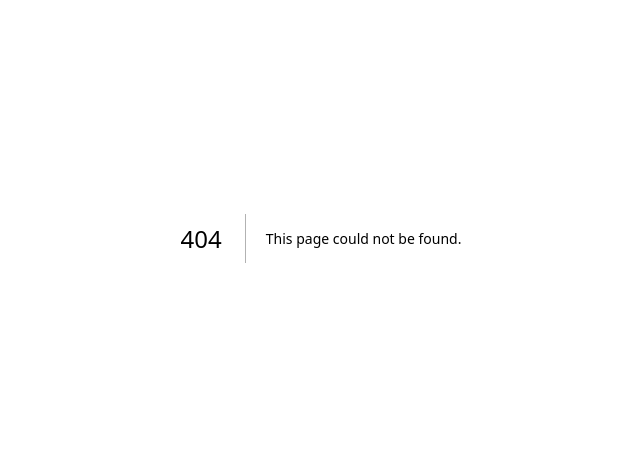
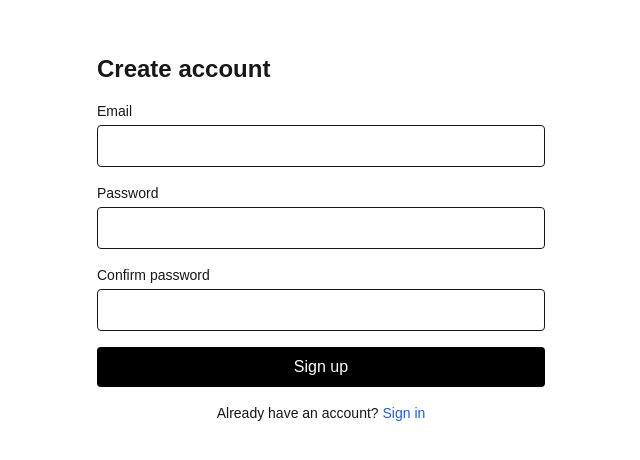
Before and after one commit to Bismithblde/EcoCart, a Next.js app: page /signup in a window 1280 px wide. Before the commit this address had no page. Shown: the part 162-622 px from the top of the page, without its empty margins (319-959 px from the left). Built offline with nearby package versions, Linux system fonts and the light colour scheme.

Commit message:
finished login/signup page, just need to change the ui

```diff
--- /dev/null
+++ b/app/login/page.tsx
@@ -0,0 +1,78 @@
+"use client";
+import React, { useState } from "react";
+import { useRouter } from "next/navigation";
+import Link from "next/link";
+
+export default function LoginPage() {
+  const router = useRouter();
+  const [email, setEmail] = useState("");
+  const [password, setPassword] = useState("");
+  const [loading, setLoading] = useState(false);
+  const [error, setError] = useState("");
+  const [cooldown, setCooldown] = useState(0);
+
+  async function handleSubmit(e: React.FormEvent) {
+    e.preventDefault();
+    setError("");
+    if (!/\S+@\S+\.\S+/.test(email)) return setError("Invalid email");
+    if (password.length < 6) return setError("Password too short");
+    setLoading(true);
+
+    const res = await fetch("/api/auth/login", {
+      method: "POST",
+      headers: { "Content-Type": "application/json" },
+      body: JSON.stringify({ email, password }),
+    });
+    const data = await res.json();
+    setLoading(false);
+
+    if (!res.ok) {
+      setError(data.error || "Login failed");
+      if (data.error?.includes("rate limit")) {
+        setCooldown(60);
+        const timer = setInterval(() => setCooldown(prev => prev > 0 ? prev - 1 : 0), 1000);
+        setTimeout(() => clearInterval(timer), 60000);
+      }
+      return;
+    }
+
+    if (data.access_token) {
+      localStorage.setItem("access_token", data.access_token);
+      localStorage.setItem("refresh_token", data.refresh_token);
+    }
+
+    router.push("/");
+  }
+
+  return (
+    <div className="min-h-screen flex items-center justify-center p-6">
+      <form onSubmit={handleSubmit} className="w-full max-w-md space-y-4">
+        <h1 className="text-2xl font-semibold">Sign in</h1>
+
+        <div>
+          <label className="block text-sm">Email</label>
+          <input type="email" value={email} onChange={(e)=>setEmail(e.target.value)} required className="mt-1 w-full rounded border px-3 py-2" />
+        </div>
+
+        <div>
+          <label className="block text-sm">Password</label>
+          <input type="password" value={password} onChange={(e)=>setPassword(e.target.value)} required className="mt-1 w-full rounded border px-3 py-2" />
+        </div>
+
+        {error && <div className="text-sm text-red-600">{error}</div>}
+        {cooldown > 0 && <div className="text-sm text-yellow-600">Too many attempts. Try again in {cooldown}s</div>}
+
+        <button disabled={loading || cooldown > 0} className="w-full rounded bg-black text-white py-2 disabled:opacity-60">
+          {loading ? "Signing in…" : cooldown > 0 ? `Wait ${cooldown}s` : "Sign in"}
+        </button>
+
+        <p className="text-center text-sm">
+          Don't have an account?{' '}
+          <Link href="/signup" className="font-medium text-blue-600">
+            Sign up
+          </Link>
+        </p>
+      </form>
+    </div>
+  );
+}
--- /dev/null
+++ b/app/signup/page.tsx
@@ -0,0 +1,97 @@
+"use client";
+
+import React, { useState } from "react";
+import { useRouter } from "next/navigation";
+import Link from "next/link";
+
+export default function SignupPage() {
+  const router = useRouter();
+  const [email, setEmail] = useState("");
+  const [password, setPassword] = useState("");
+  const [confirm, setConfirm] = useState("");
+  const [loading, setLoading] = useState(false);
+  const [error, setError] = useState("");
+  const [info, setInfo] = useState("");
+  const [cooldown, setCooldown] = useState(0);
+
+  function validEmail(v: string) {
+    return /\S+@\S+\.\S+/.test(v);
+  }
+
+  async function handleSubmit(e: React.FormEvent) {
+    e.preventDefault();
+    setError("");
+    setInfo("");
+
+    if (!validEmail(email)) return setError("Enter a valid email.");
+    if (password.length < 6) return setError("Password must be at least 6 characters.");
+    if (password !== confirm) return setError("Passwords do not match.");
+
+    setLoading(true);
+    const res = await fetch("/api/auth/signup", {
+      method: "POST",
+      headers: { "Content-Type": "application/json" },
+      body: JSON.stringify({ email, password }),
+    });
+
+    const data = await res.json();
+    setLoading(false);
+
+    if (!res.ok) {
+      setError(data.error || "Signup failed");
+      if (data.error?.includes("rate limit")) {
+        setCooldown(60);
+        const timer = setInterval(() => setCooldown(prev => prev > 0 ? prev - 1 : 0), 1000);
+        setTimeout(() => clearInterval(timer), 60000);
+      }
+      return;
+    }
+
+    // If a session is returned, you can store tokens (not recommended for production)
+    if (data.access_token) {
+      localStorage.setItem("access_token", data.access_token);
+      localStorage.setItem("refresh_token", data.refresh_token);
+      router.push("/");
+      return;
+    }
+
+    // Otherwise show message (e.g. check email to confirm)
+    setInfo(data.message || "Account created. Check your email to confirm.");
+  }
+
+  return (
+    <div className="min-h-screen flex items-center justify-center p-6">
+      <form onSubmit={handleSubmit} className="w-full max-w-md space-y-4">
+        <h1 className="text-2xl font-semibold">Create account</h1>
+
+        <div>
+          <label className="block text-sm">Email</label>
+          <input type="email" value={email} onChange={(e)=>setEmail(e.target.value)} required className="mt-1 w-full rounded border px-3 py-2" />
+        </div>
+
+        <div>
+          <label className="block text-sm">Password</label>
+          <input type="password" value={password} onChange={(e)=>setPassword(e.target.value)} required className="mt-1 w-full rounded border px-3 py-2" />
+        </div>
+
+        <div>
+          <label className="block text-sm">Confirm password</label>
+          <input type="password" value={confirm} onChange={(e)=>setConfirm(e.target.value)} required className="mt-1 w-full rounded border px-3 py-2" />
+        </div>
+
+        {error && <div className="text-sm text-red-600">{error}</div>}
+        {info && <div className="text-sm text-green-600">{info}</div>}
+        {cooldown > 0 && <div className="text-sm text-yellow-600">Too many attempts. Try again in {cooldown}s</div>}
+
+        <button type="submit" disabled={loading || cooldown > 0} className="w-full rounded bg-black text-white py-2 disabled:opacity-60">
+          {loading ? "Creating…" : cooldown > 0 ? `Wait ${cooldown}s` : "Sign up"}
+        </button>
+
+        <p className="text-center text-sm">
+          Already have an account?{' '}
+          <Link href="/login" className="font-medium text-blue-600">Sign in</Link>
+        </p>
+      </form>
+    </div>
+  );
+}
```
